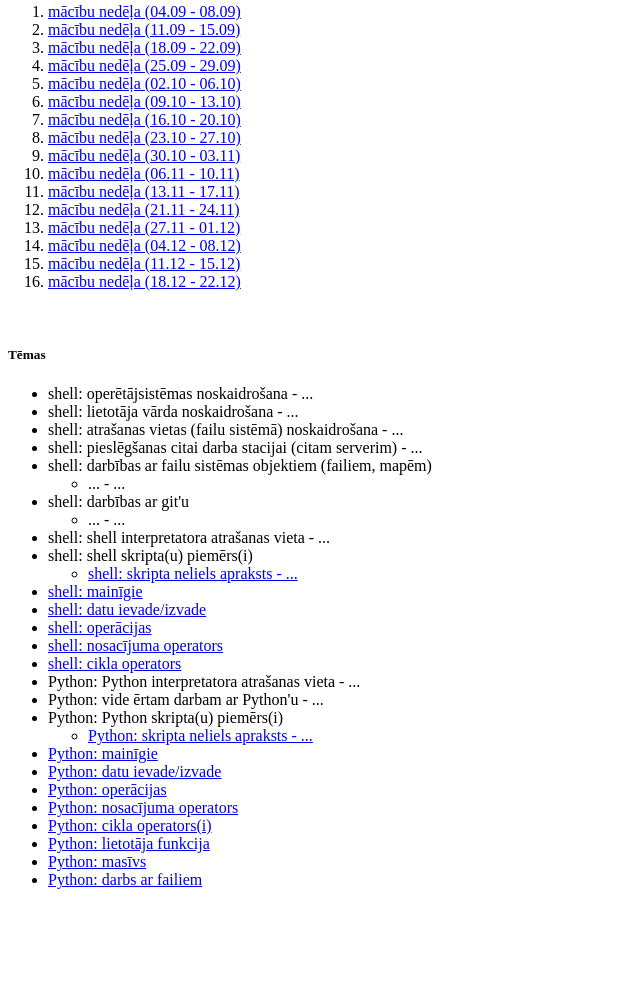
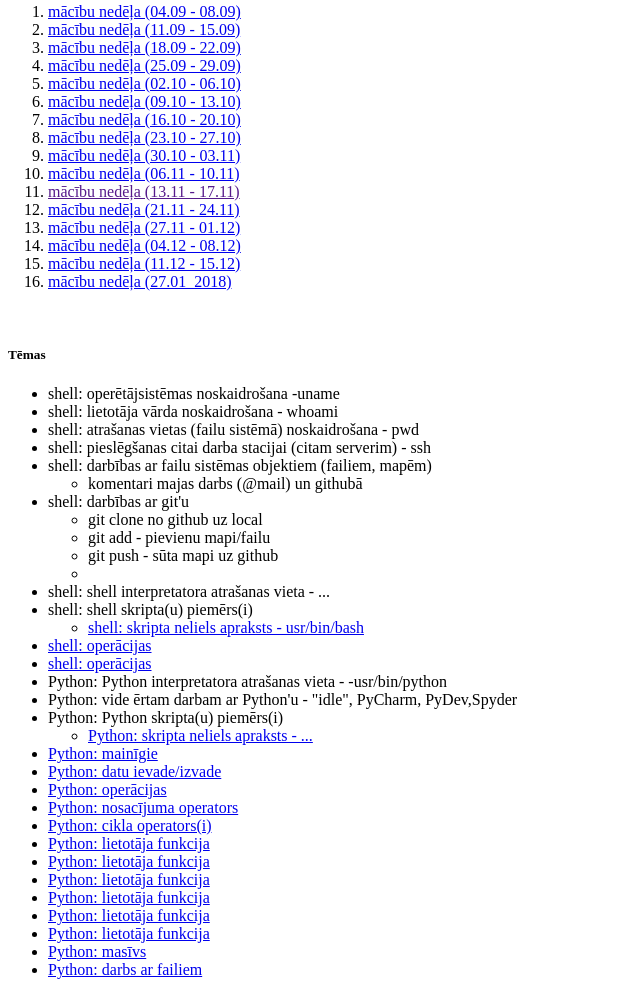
Before and after one commit to ilmarsbulis/DMI, a plain HTML site: page FINAL/index.html in a window 1280 px wide. Shown: the part 5013-6008 px from the top of the page, without its empty margins (0-640 px from the left). Before the commit the page ends 5918 px from the top, so only its background shows below. Drawn offline with Linux system fonts and the light colour scheme.

Commit message:
27_01_18

```diff
--- a/FINAL/index.html
+++ b/FINAL/index.html
@@ -141,61 +141,66 @@
   <h5>Nodarbību vēsture</h5>
    <ol>
     <li><a href="...">mācību nedēļa (04.09 - 08.09)</a></li>
-    <li><a href="...">mācību nedēļa (11.09 - 15.09)</a></li>
+    <li><a href="https://github.com/ilmarsbulis/DMI/blob/master/history.txt">mācību nedēļa (11.09 - 15.09)</a></li>
     <li><a href="...">mācību nedēļa (18.09 - 22.09)</a></li>
-    <li><a href="...">mācību nedēļa (25.09 - 29.09)</a></li>
-    <li><a href="...">mācību nedēļa (02.10 - 06.10)</a></li>
-    <li><a href="...">mācību nedēļa (09.10 - 13.10)</a></li>
-    <li><a href="...">mācību nedēļa (16.10 - 20.10)</a></li>
+    <li><a href="https://github.com/ilmarsbulis/DMI/blob/master/history_20170927.txt">mācību nedēļa (25.09 - 29.09)</a></li>
+    <li><a href="https://github.com/ilmarsbulis/DMI/blob/master/history_20171011.txt">mācību nedēļa (02.10 - 06.10)</a></li>
+    <li><a href="https://github.com/ilmarsbulis/DMI/blob/master/history_20171011_2.txt">mācību nedēļa (09.10 - 13.10)</a></li>
+    <li><a href="https://github.com/ilmarsbulis/DMI/blob/master/history_20171018.txt">mācību nedēļa (16.10 - 20.10)</a></li>
     <li><a href="...">mācību nedēļa (23.10 - 27.10)</a></li>
     <li><a href="...">mācību nedēļa (30.10 - 03.11)</a></li>
-    <li><a href="...">mācību nedēļa (06.11 - 10.11)</a></li>
-    <li><a href="...">mācību nedēļa (13.11 - 17.11)</a></li>
-    <li><a href="...">mācību nedēļa (21.11 - 24.11)</a></li>
+    <li><a href="https://github.com/ilmarsbulis/DMI/blob/master/history_20172510.txt">mācību nedēļa (06.11 - 10.11)</a></li>
+    <li><a href=""https://github.com/ilmarsbulis/DMI/blob/master/history_20171115>mācību nedēļa (13.11 - 17.11)</a></li>
+    <li><a href="https://github.com/ilmarsbulis/DMI/blob/master/history_20172510.txt">mācību nedēļa (21.11 - 24.11)</a></li>
     <li><a href="...">mācību nedēļa (27.11 - 01.12)</a></li>
     <li><a href="...">mācību nedēļa (04.12 - 08.12)</a></li>
     <li><a href="...">mācību nedēļa (11.12 - 15.12)</a></li>
-    <li><a href="...">mācību nedēļa (18.12 - 22.12)</a></li>
+    <li><a href="https://github.com/ilmarsbulis/DMI/blob/master/history_2018_01_27">mācību nedēļa (27.01_2018)</a></li>
    </ol>
 
 
   <br>
   <h5>Tēmas</h5>
    <ul>
-    <li>shell: operētājsistēmas noskaidrošana - ...</li>
-    <li>shell: lietotāja vārda noskaidrošana - ...</li>
-    <li>shell: atrašanas vietas (failu sistēmā) noskaidrošana - ...</li>
-    <li>shell: pieslēgšanas citai darba stacijai (citam serverim) - ...</li>
+    <li>shell: operētājsistēmas noskaidrošana -uname  </li>
+    <li>shell: lietotāja vārda noskaidrošana - whoami </li>
+    <li>shell: atrašanas vietas (failu sistēmā) noskaidrošana - pwd </li>
+    <li>shell: pieslēgšanas citai darba stacijai (citam serverim) - ssh </li>
     <li>shell: darbības ar failu sistēmas objektiem (failiem, mapēm)</li>
      <ul>
-      <li>... - ...</li>
+      <li>komentari majas darbs (@mail) un githubā</li>
      </ul>
     <li>shell: darbības ar git'u</li>
      <ul>
-      <li>... - ...</li>
+      <li>git clone no github uz local</li>
+      <li>git add - pievienu mapi/failu</li>
+      <li>git push - sūta mapi uz github</li>
+      <li> </li>
      </ul>
     <li>shell: shell interpretatora atrašanas vieta - ...</li>
     <li>shell: shell skripta(u) piemērs(i)</li>
      <ul>
-      <li><a href="...">shell: skripta neliels apraksts - ...</a></li>
+      <li><a href="...">shell: skripta neliels apraksts - usr/bin/bash</a></li>
      </ul>
-    <li><a href="...">shell: mainīgie</a></li>
-    <li><a href="...">shell: datu ievade/izvade</a></li>
-    <li><a href="...">shell: operācijas</a></li>
-    <li><a href="...">shell: nosacījuma operators</a></li>
-    <li><a href="...">shell: cikla operators</a></li>
-    <li>Python: Python interpretatora atrašanas vieta - ...</li>
-    <li>Python: vide ērtam darbam ar Python'u - ...</li>
+    <li><a href="https://github.com/ilmarsbulis/DMI/blob/master/shell.operators.sh">shell: operācijas</a></li>
+    <li><a href="https://github.com/ilmarsbulis/DMI/blob/master/shell_operators2.sh">shell: operācijas</a></li>
+    <li>Python: Python interpretatora atrašanas vieta - -usr/bin/python</li>
+    <li>Python: vide ērtam darbam ar Python'u - "idle", PyCharm, PyDev,Spyder</li>
     <li>Python: Python skripta(u) piemērs(i)</li>
      <ul>
       <li><a href="...">Python: skripta neliels apraksts - ...</a></li>
      </ul>
-    <li><a href="...">Python: mainīgie</a></li>
-    <li><a href="...">Python: datu ievade/izvade</a></li>
+    <li><a href="https://github.com/ilmarsbulis/DMI/blob/master/PYTHON/variables.py">Python: mainīgie</a></li>
+    <li><a href="https://github.com/ilmarsbulis/DMI/blob/master/PYTHON/dialogs.py">Python: datu ievade/izvade</a></li>
     <li><a href="...">Python: operācijas</a></li>
-    <li><a href="...">Python: nosacījuma operators</a></li>
+    <li><a href="https://github.com/ilmarsbulis/DMI/blob/master/PYTHON/if.py">Python: nosacījuma operators</a></li>
     <li><a href="...">Python: cikla operators(i)</a></li>
-    <li><a href="...">Python: lietotāja funkcija</a></li>
+    <li><a href="https://github.com/ilmarsbulis/DMI/blob/master/PYTHON/sin_caur_summu_ver1_.py">Python: lietotāja funkcija</a></li>
+    <li><a href="https://github.com/ilmarsbulis/DMI/blob/master/PYTHON/sin_caur_summu_ver2_.py">Python: lietotāja funkcija</a></li>
+    <li><a href="https://github.com/ilmarsbulis/DMI/blob/master/PYTHON/sin_caur_summu_ver3_.py">Python: lietotāja funkcija</a></li>
+    <li><a href="https://github.com/ilmarsbulis/DMI/blob/master/PYTHON/sin_caur_summu_ver4_.py">Python: lietotāja funkcija</a></li>
+    <li><a href="https://github.com/ilmarsbulis/DMI/blob/master/PYTHON/sin_caur_summu_ver5_.py">Python: lietotāja funkcija</a></li>
+    <li><a href="https://github.com/ilmarsbulis/DMI/blob/master/PYTHON/sin_caur_summu_ver_.py">Python: lietotāja funkcija</a></li>
     <li><a href="...">Python: masīvs</a></li>
     <li><a href="...">Python: darbs ar failiem</a></li>
    </ul>
```
